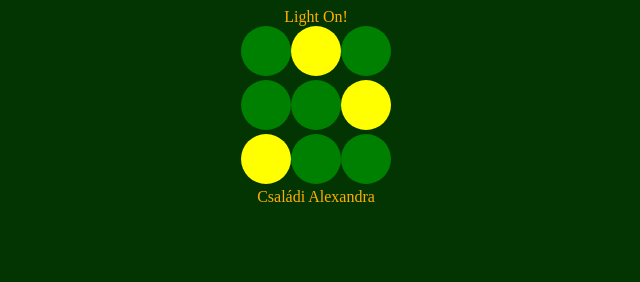
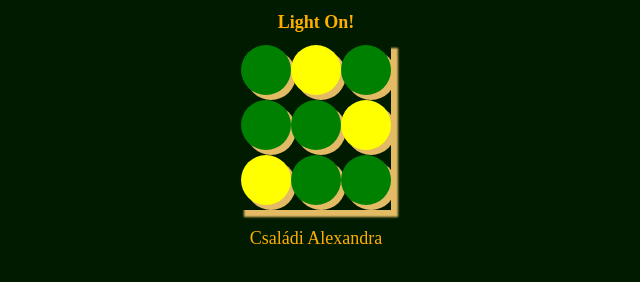
Before and after one commit to Hidy97/LigthOnJatek230601, a plain HTML site: page index.html in a window 1280 px wide. Shown: the whole page, without its empty margins (324-964 px from the left). Drawn offline with nearby package versions, Linux system fonts and the light colour scheme.

Commit message:
Light On szépítés

```diff
--- a/index.html
+++ b/index.html
@@ -1,22 +1,30 @@
 <!DOCTYPE html>
 <html lang="hu-HU">
   <head>
-    <meta charset="UTF-8">
-    <meta http-equiv="X-UA-Compatible" content="IE=edge">
-    <meta name="viewport" content="width=device-width, initial-scale=1.0">
+    <meta charset="UTF-8" />
+    <meta http-equiv="X-UA-Compatible" content="IE=edge" />
+    <meta name="viewport" content="width=device-width, initial-scale=1.0" />
     <title>Családi Alexandra</title>
-    <script src="https://code.jquery.com/jquery-3.7.0.min.js" integrity="sha256-2Pmvv0kuTBOenSvLm6bvfBSSHrUJ+3A7x6P5Ebd07/g=" crossorigin="anonymous"></script>
+    <script
+      src="https://code.jquery.com/jquery-3.7.0.min.js"
+      integrity="sha256-2Pmvv0kuTBOenSvLm6bvfBSSHrUJ+3A7x6P5Ebd07/g="
+      crossorigin="anonymous"
+    ></script>
     <script src="main.js" type="module"></script>
-    <link rel="stylesheet" href="stilus.css">
+    <link rel="stylesheet" href="stilus.css" />
   </head>
   <body>
     <main>
-        <header>Light On!</header>
+      <header>
+        <h1>Light On!</h1>
+      </header>
       <nav></nav>
       <article>
         <div id="jatek"></div>
       </article>
-        <footer>Családi Alexandra</footer>
+      <footer>
+        <p>Családi Alexandra</p>
+      </footer>
     </main>
   </body>
 </html>
--- a/stilus.css
+++ b/stilus.css
@@ -1,6 +1,8 @@
 * {
     color: rgb(255, 174, 0);
-    background-color: rgb(3, 53, 3);
+    background-color: rgb(1, 27, 1);
+    font-size: 18px;
+
 }
 
 main {
@@ -22,3 +24,11 @@ main {
     margin: auto;
     max-width: 150px;
 }
+
+.lampa{
+    box-shadow: 5px 5px rgb(228, 187, 101);
+}
+
+#jatek{
+    box-shadow: 5px 5px 2px 2px rgb(228, 187, 101);
+}
```
Lines whose indentation alone changed are shown as unchanged.
